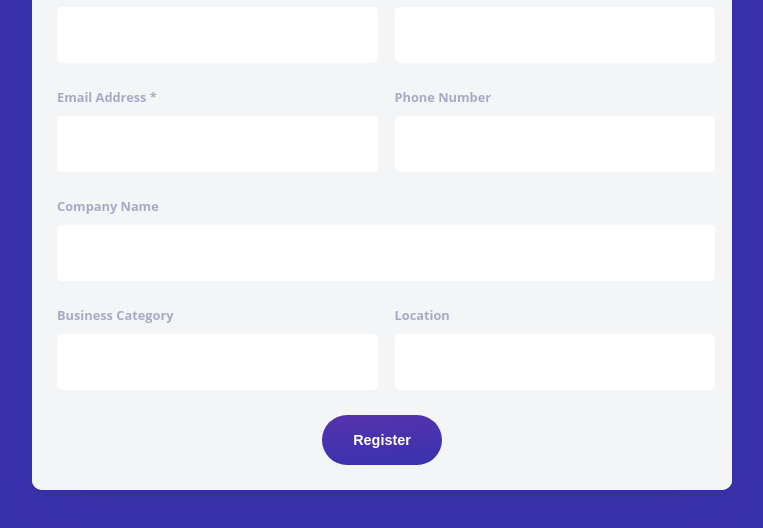
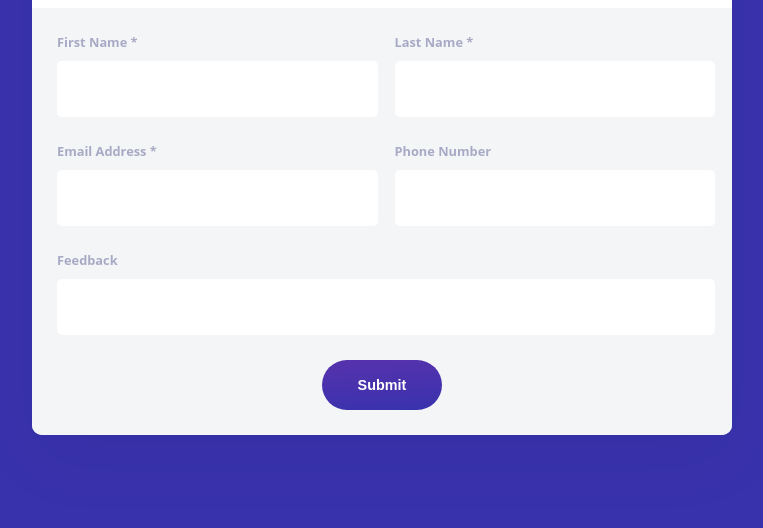
Before and after one commit to deepnandu/FeedbackForm, a plain HTML site: page index.html in a window 1280 px wide. Shown: the part 236-764 px from the top of the page, without its empty margins (258-1021 px from the left). Drawn offline with Linux system fonts and the light colour scheme.

Commit message:
initial commit

```diff
--- a/index.html
+++ b/index.html
@@ -38,22 +38,13 @@
         </div>
 
         <div class="full-width">
-          <label for="companyname">Company Name</label>
-          <input type="text" id="companyname" value="" required>
+          <label for="feedback">Feedback</label>
+          <input type="text" id="feedback" value="" required>
         </div>
 
-        <div class="control-from">
-          <label for="businesscategory">Business Category</label>
-          <input type="text" id="businesscategory" value="" required>
-        </div>
-
-        <div class="control-from">
-          <label for="location">Location </label>
-          <input type="text" id="location" value="" required>
-        </div>
 
         <div class="button">
-          <button id="register">Register</button>
+          <button id="register">Submit</button>
         </div>
 
       </form>
```
